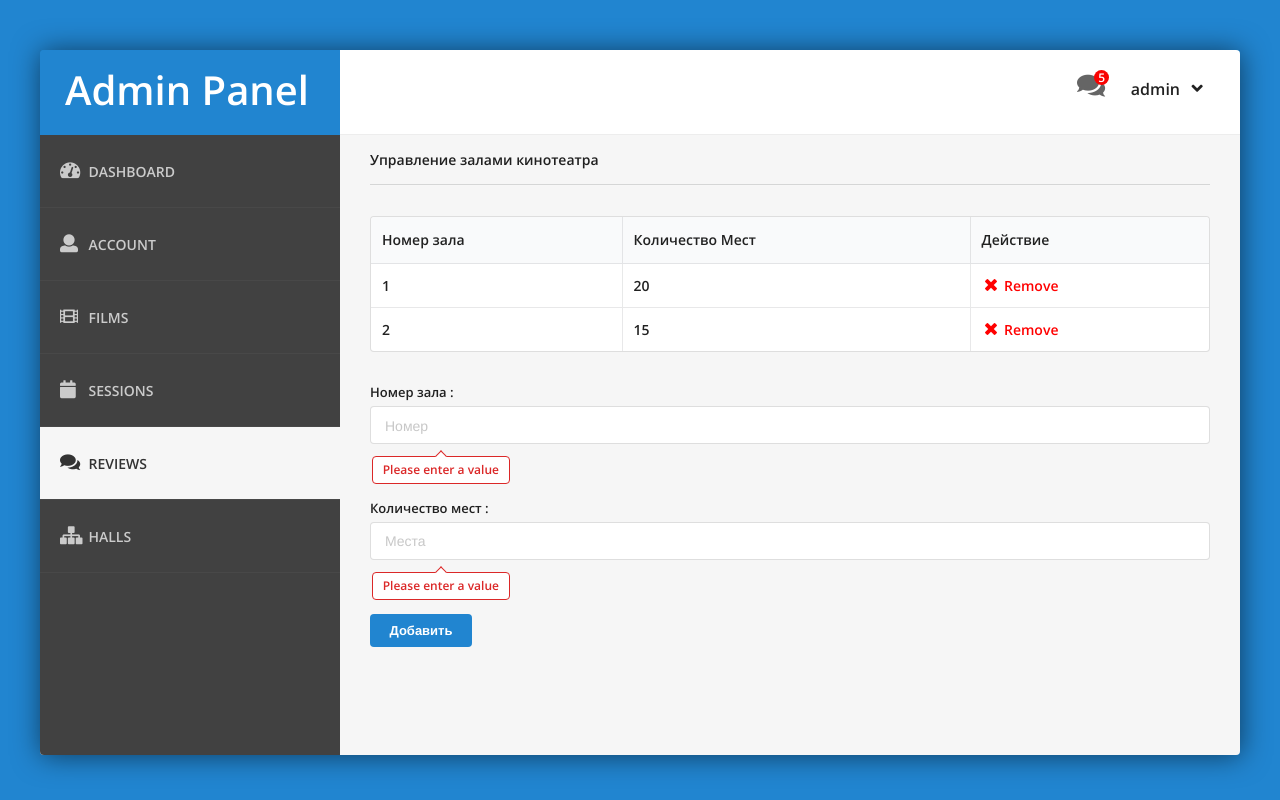
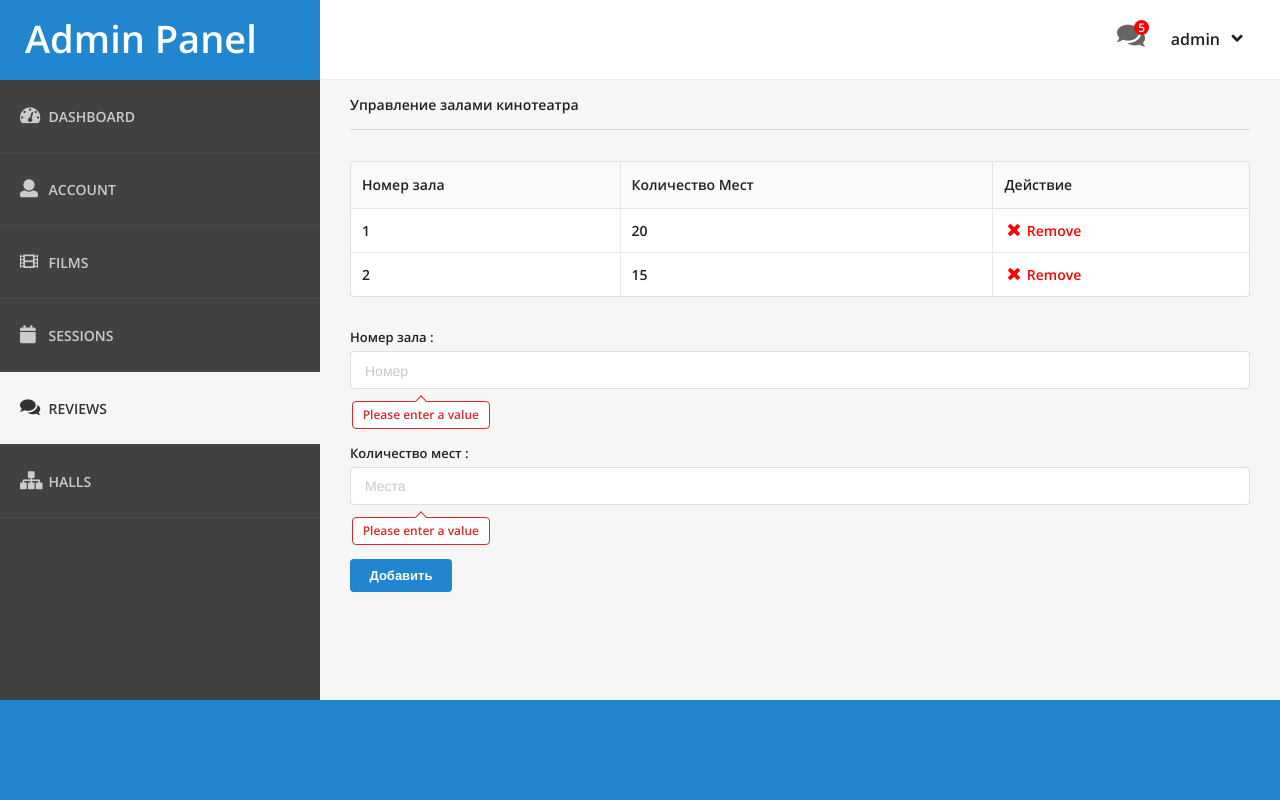
Before and after one commit to NikitaMusikhin/NikitaMusikhin.github.io, a plain HTML site: page kursovaya-verstka/index.html in a window 1280 px wide. Drawn offline with nearby package versions, Linux system fonts and the light colour scheme.

Commit message:
new sizes

```diff
--- a/kursovaya-verstka/css/main.css
+++ b/kursovaya-verstka/css/main.css
@@ -13,19 +13,9 @@ body {
 	height: 0;
 }
 
-.wrapper {
-	min-width: 900px;
-	max-width: 1200px;
-	margin: 50px auto;
-
-	border-radius: 4px;
-	-webkit-box-shadow: 1px 1px 28px 0px rgba(0,0,0,0.55);
-	-moz-box-shadow: 1px 1px 28px 0px rgba(0,0,0,0.55);
-	box-shadow: 1px 1px 28px 0px rgba(0,0,0,0.55);
-}
-
 header {
-	height: 85px;
+	width: 100%;
+	height: 80px;
 }
 header div {
 	height: inherit;
@@ -34,8 +24,8 @@ header .logo {
 	width: 25%;
 	float: left;
 	background-color: #2185D0;
-	border-top-left-radius: 4px;
-	font-size: 40px;
+
+	font-size: 38px;
 	line-height: 2;
 	color: #fff;
 	padding: 0 25px;
@@ -45,7 +35,7 @@ header .user_panel {
 	width: 75%;
 	float: left;
 	box-shadow: 0px -1px 0px 0px  #EDEDED inset;
-	border-top-right-radius: 4px;
+
 }
 
 .user_panel__userbar_right {
@@ -88,22 +78,14 @@ header .user_panel {
 
 
 main {
-	min-height: 620px;
-
-	background: #F6F6F6;
-	border-bottom-left-radius: 4px;
-	border-bottom-right-radius: 4px;
-}
-main div {
-	min-height: inherit;
+	background: #414141;
+	width: 100%;
+    float: left;
 }
 
 aside {
 	float: left;
-	min-height: 620px;
-	background-color: #414141;
 	width: 25%;
-	border-bottom-left-radius: 4px;
 }
 aside nav ul {
 	margin: 0;
@@ -140,6 +122,8 @@ aside nav ul li a:hover {
 
 section {
 	padding: 15px 30px;
+	background-color: #f6f6f6;
+	min-height: 620px;
 	float: left;
 	width: 75%;
 }
--- a/kursovaya-verstka/index.html
+++ b/kursovaya-verstka/index.html
@@ -8,7 +8,6 @@
 	<link rel="stylesheet" href="css/main.css">
 </head>
 <body>
-	<div class="wrapper">
 	<header>
 		<div class="logo">
 			<span>Admin Panel</span>
@@ -104,6 +103,5 @@
 			</div>
 		</section>
 	</main>
-	</div>
 </body>
 </html>
```
Lines whose indentation alone changed are shown as unchanged.
